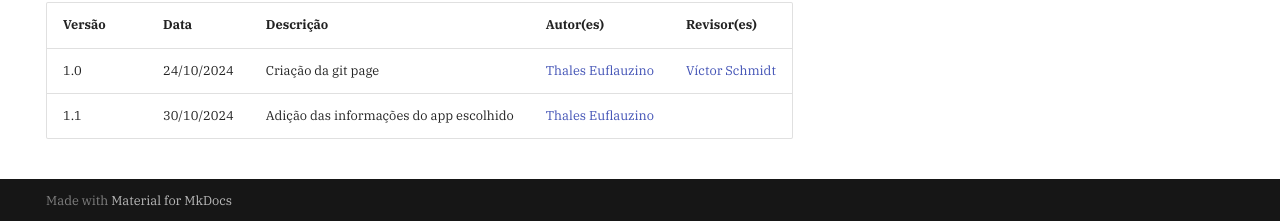
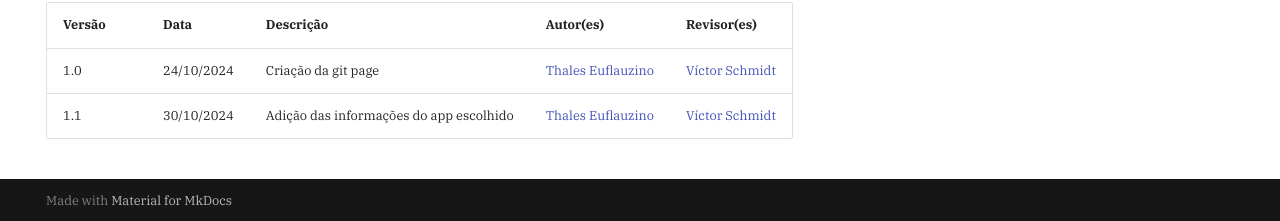
Before and after one commit to Requisitos-de-Software/2024.2-Grupo05, an MkDocs documentation site: the page built from docs/index.md, in a window 1280 px wide and 900 px high, scrolled down 577 px. Shown: the part 676-897 px from the top of the window. Built offline with MkDocs 1.6.1 and Material for MkDocs 9.7.7, drawn with Linux system fonts in a browser that asks for light colours; comment, search, counter and statistics services are not loaded.

Commit message:
Update index.md

```diff
--- a/docs/index.md
+++ b/docs/index.md
@@ -52,4 +52,4 @@ Esta página é um espaço dedicado à documentação de todos os artefatos dese
 Versão |   Data  | Descrição | Autor(es) | Revisor(es)
 ------ | ---- | ------ | ---------- | ----------
 1.0 | 24/10/2024 | Criação da git page | [Thales Euflauzino](https://github.com/thaleseuflauzino) | [Víctor Schmidt](https://github.com/moonshinerd)
-1.1 | 30/10/2024 | Adição das informações do app escolhido | [Thales Euflauzino](https://github.com/thaleseuflauzino) |
+1.1 | 30/10/2024 | Adição das informações do app escolhido | [Thales Euflauzino](https://github.com/thaleseuflauzino) | [Víctor Schmidt](https://github.com/moonshinerd)
```
